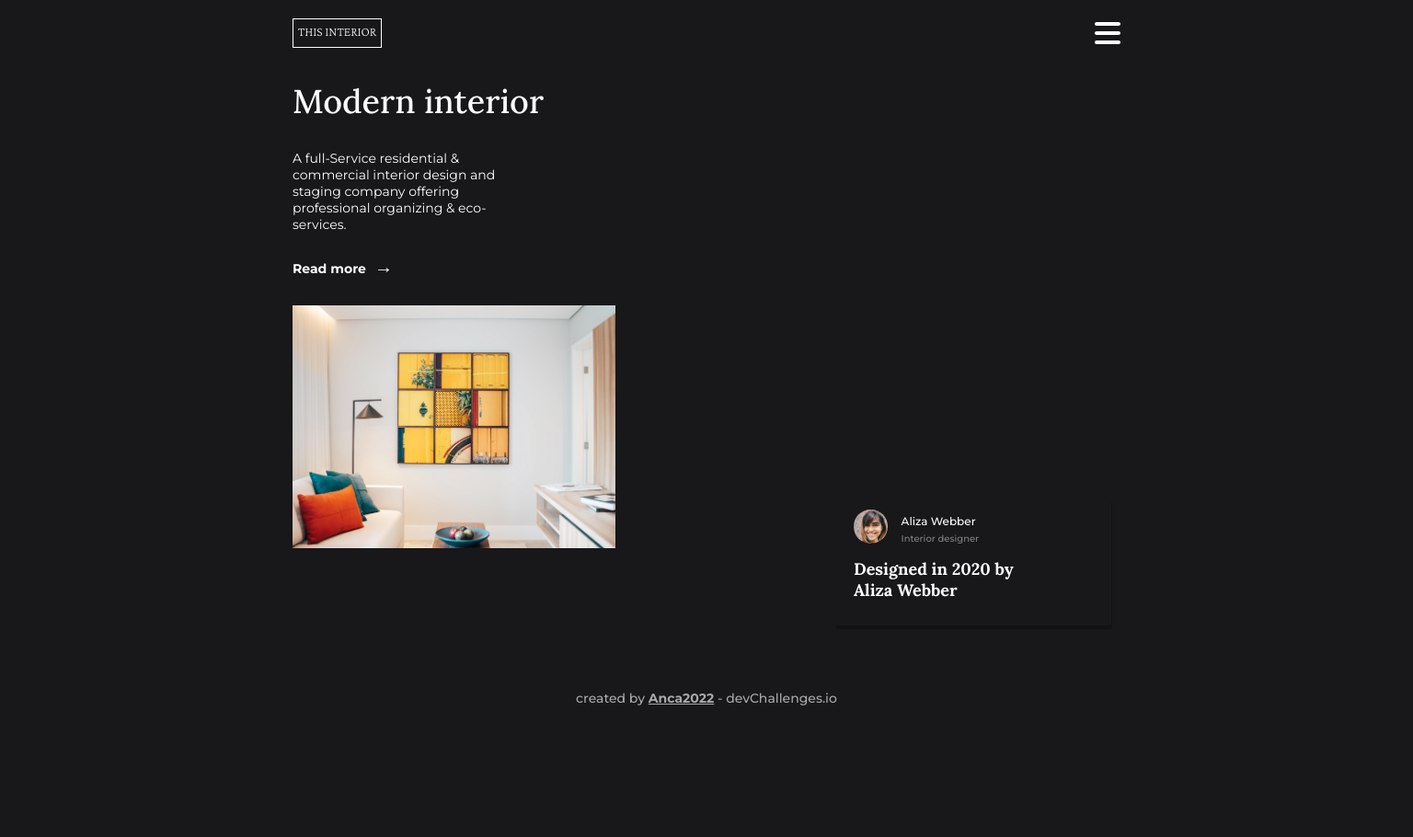
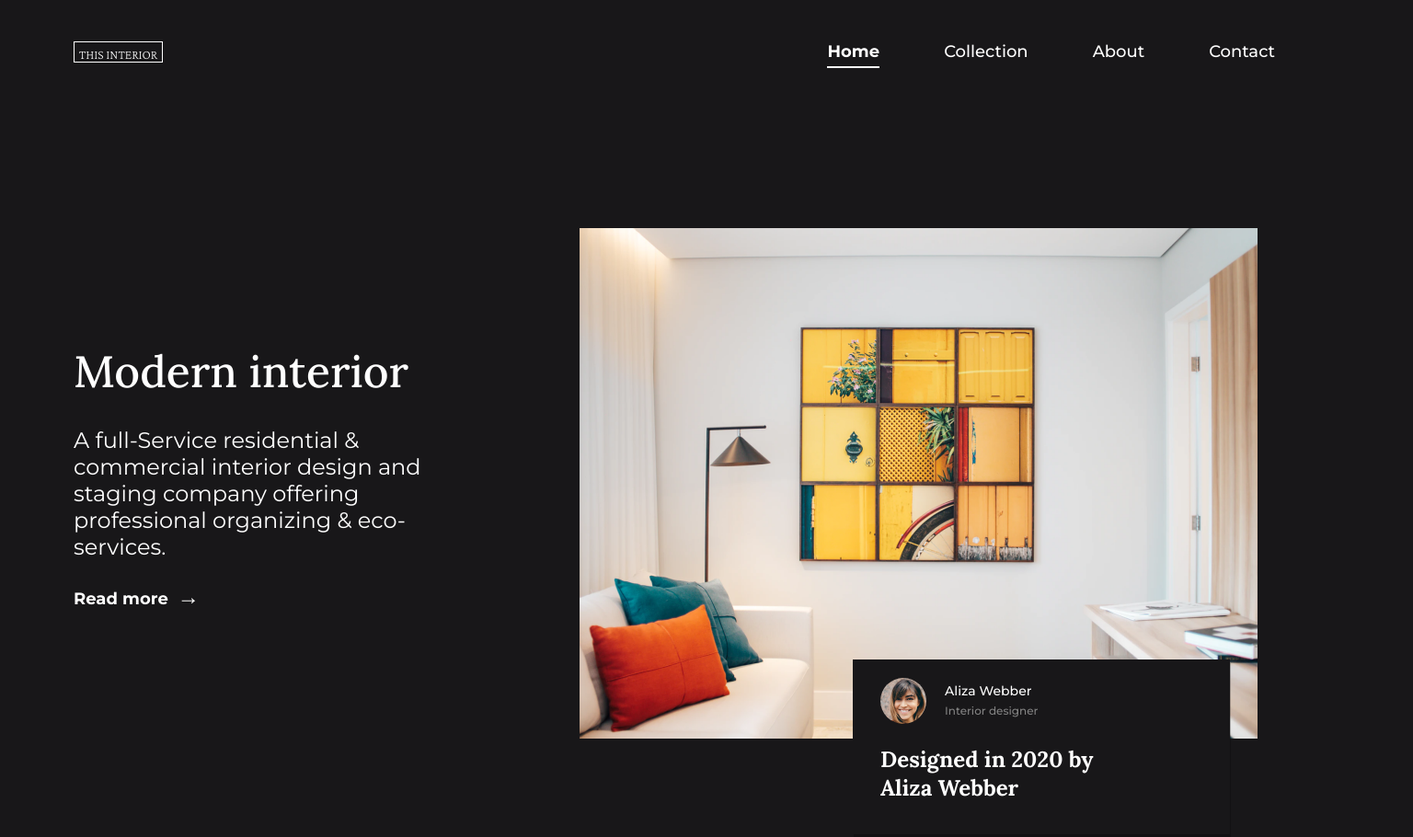
Before and after one commit to Anca2022/Interior-Consultant-Master, a plain HTML site: page index.html in a window 1536 px wide. Shown: the top 910 px of the page at 92% size. Before the commit the page ends 800 px from the top, so only its background shows below. Drawn offline with nearby package versions, Linux system fonts and the light colour scheme.

Commit message:
desktop version

```diff
--- a/css/style.scss
+++ b/css/style.scss
@@ -9,9 +9,6 @@ body {
     color: white;
 }
 .container {
-    max-width: 900px;
-    margin-right: auto;
-    margin-left: auto;
     padding: 20px 12px;
 }
 .header {
@@ -27,7 +24,7 @@ body {
     padding: 5px 5px 0 5px;
     max-width: 103px;
 }
-.mobile-menu {
+#open-menu{
     width: 28px;
 }
 nav {
@@ -127,7 +124,7 @@ nav.menu-display {
     height: 700px;
     z-index: 999;
     background-color: #181719;
-    .mobile-menu-exit {
+    #exit-menu {
         float: right;
         margin-top: 20px;
         margin-right: 20px;
@@ -150,9 +147,134 @@ nav.menu-display {
         font-weight: 500;
         font-size: 18px;
     }
-    .current {
-        font-weight: 700;
-        border-bottom: 2px solid white;
-        padding-bottom: 5px;
+
+}
+.current {
+    font-weight: 700;
+    border-bottom: 2px solid white;
+    padding-bottom: 5px;
+}
+
+@media (min-width: 450px) {
+    .container{
+        max-width: 450px;
+        margin-right: auto;
+        margin-left: auto;
+    }
+    #open-menu, #exit-menu {
+        display: none;
+    }
+    nav{
+        display: block;
+        flex-direction: row;
+        ul{
+            display: flex;
+        }
+
+        li{
+            list-style: none;
+            padding-right: 10px;
+        }
+        a{
+            text-decoration: none;
+            color: white;
+            font-family: 'Montserrat';
+            font-weight: 500;
+        }
+    }
+    .text-section{
+        p{
+            width: 350px;
+        }
+    }
+    .img-section{
+        .main-img {
+            width: 400px;
+        }
     }
 }
+@media (min-width: 900px){
+    .container{
+        max-width: 910px;
+        padding: 40px 50px;
+    }
+    .main-section {
+        display: flex;
+        margin-top: 130px;
+    }
+    nav{
+        li{
+            padding-right: 40px;
+        }
+    }
+    .img-section{
+        .main-img {
+            width: 450px;
+        }
+    }
+}
+@media (min-width: 1440px) {
+    .container{
+        max-width: 1400px;
+        padding: 45px 80px;
+    }
+    nav{
+        a{
+            font-size: 18px;
+        }
+        li {
+            padding-right: 70px;
+        }
+    }
+    .main-section{
+        .text-section{
+            padding-top: 140px;
+            h1{
+                font-size: 48px;
+            }
+            p{
+                font-size: 24px;
+                width: 410px;
+            }
+            a {
+                font-size: 18px;
+            }
+            span{
+                font-size:24px;
+            }
+        }
+        .img-section{
+            margin-left: 140px;
+            margin-top: 50px;
+            .main-img{
+                width:737px;
+            }
+            .label {
+                bottom:-100px;
+                right: 30px;
+                width: 410px;
+                height: 190px;
+                .profile-photo {
+                    width: 50px;
+                    margin: 20px 20px 10px 30px;
+                }
+                .name{
+                    font-size: 14px;
+                    margin-top: 25px;
+                }
+                .job-title{
+                    font-size: 12px;
+                }
+                h2 {
+                    font-size: 24px;
+                    padding-top: 30px;
+                    margin-left: 30px;
+                    width: 287px;
+                }
+            }
+        }
+    }
+    footer {
+        margin-top: 200px;
+    }
+}
--- a/index.html
+++ b/index.html
@@ -11,9 +11,9 @@
   <div class="container">
     <div class="header">
       <div class="logo">This interior</div>
-      <img id="open-menu" class="mobile-menu" src="img/bars-solid.svg" width="20px" alt="press to enter mobile menu">
+      <img id="open-menu" src="img/bars-solid.svg" width="20px" alt="press to enter mobile menu">
       <nav>
-        <img id="exit-menu" class="mobile-menu-exit" src="img/exit.svg" alt="press to exit mobile menu">
+        <img id="exit-menu" src="img/exit.svg" alt="press to exit mobile menu">
         <ul class="navbar">
           <li><a class="current" href="#">Home</a></li>
           <li><a href="#">Collection</a></li>
@@ -22,6 +22,7 @@
         </ul>
       </nav>
     </div>
+    <div class="main-section">
       <div class="text-section">
         <h1>Modern interior</h1>
         <p>A full-Service residential & commercial interior design and staging company offering professional organizing & eco-services.</p>
@@ -36,6 +37,7 @@
           <h2>Designed in 2020 by Aliza Webber</h2>
         </div>
       </div>
+    </div>
     <footer>created by <a href="https://devchallenges.io/portfolio/Anca2022">Anca2022</a> - devChallenges.io </footer>
   </div>
   <script src="menu.js"></script>
```
Also changed, not shown: css/style.css, 1 other file. Lines whose indentation alone changed are shown as unchanged.
